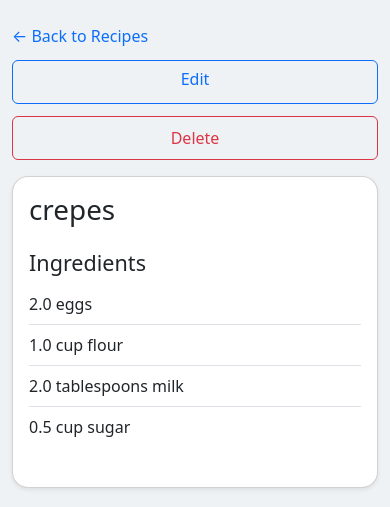
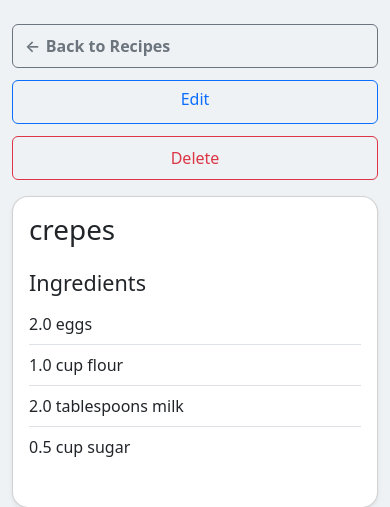
Before and after one commit to acom64/recipe-vault, a Flask app: page /recipes/1 in a window 390 px wide. Shown: the part 60-567 px from the top of the page. Run offline with Flask 3, Linux system fonts and the light colour scheme; a user stored in the database is signed in.

Commit message:
Polish mobile nav and recipe detail actions

```diff
--- a/app/static/css/style.css
+++ b/app/static/css/style.css
@@ -51,6 +51,18 @@ main.container {
     box-shadow: 0 .5rem 1rem rgba(0,0,0,.15) !important;
 }
 
+.recipe-back-link {
+    align-items: center;
+    display: inline-flex;
+    font-weight: 600;
+    gap: 0.35rem;
+    width: fit-content;
+}
+
+.recipe-actions {
+    width: 100%;
+}
+
 .card-title {
     font-weight: 600;
 }
@@ -89,6 +101,10 @@ textarea {
         padding: 0.6rem 0.75rem;
     }
 
+    .navbar-nav .nav-link {
+        text-align: center;
+    }
+
     .display-5 {
         font-size: 2rem;
     }
@@ -114,3 +130,9 @@ textarea {
         gap: 0.75rem !important;
     }
 }
+
+@media (min-width: 768px) {
+    .recipe-actions {
+        width: auto;
+    }
+}
--- a/app/templates/recipe_details.html
+++ b/app/templates/recipe_details.html
@@ -4,11 +4,12 @@
 
 {% block content %}
 <div class="d-flex flex-column flex-md-row justify-content-between align-items-md-center gap-2 mb-3">
-  <a href="{{ url_for('recipes') }}" class="text-decoration-none">
-    ← Back to Recipes
+  <a href="{{ url_for('recipes') }}" class="btn btn-outline-secondary recipe-back-link">
+    <span aria-hidden="true">&larr;</span>
+    Back to Recipes
   </a>
 
-  <div class="d-flex flex-column flex-sm-row gap-2 w-100 w-md-auto">
+  <div class="d-flex flex-column flex-sm-row gap-2 recipe-actions">
     <a href="{{ url_for('edit_recipe', recipe_id=recipe.id) }}" class="btn btn-outline-primary">
       Edit
     </a>
```
